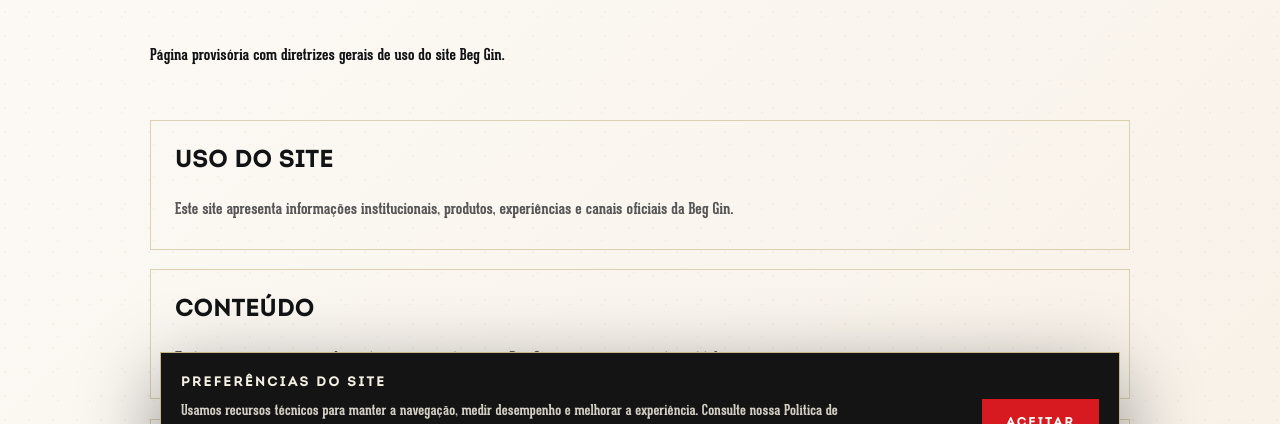
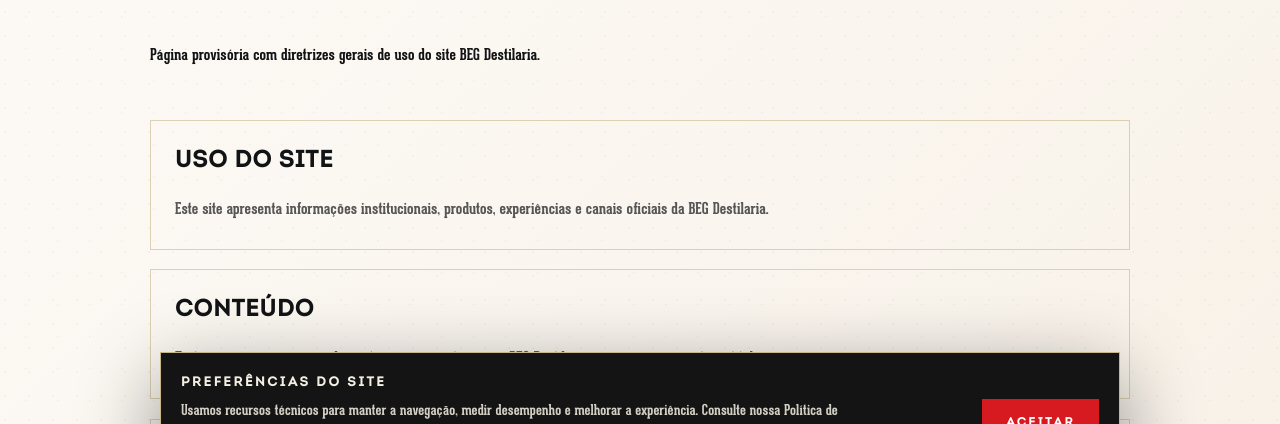
Before and after one commit to Tehkne-Solutions/beggin, a Next.js app: page /termos-de-uso in a window 1280 px wide. Shown: the part 281-705 px from the top of the page. Built offline with nearby package versions, Linux system fonts and the light colour scheme.

Commit message:
fix: update terms page brand naming

```diff
--- a/src/app/termos-de-uso/page.tsx
+++ b/src/app/termos-de-uso/page.tsx
@@ -4,13 +4,13 @@
 import { Footer } from '@/components/layout/Footer';
 
 export const metadata: Metadata = {
-  title: 'Termos de Uso | Beg Gin',
-  description: 'Termos institucionais de uso do site Beg Gin.',
+  title: 'Termos de Uso | BEG Destilaria',
+  description: 'Termos institucionais de uso do site BEG Destilaria.',
 };
 
 const sections = [
-  ['Uso do site', 'Este site apresenta informações institucionais, produtos, experiências e canais oficiais da Beg Gin.'],
-  ['Conteúdo', 'Textos, imagens, marcas e elementos visuais pertencem à Beg Gin ou aos seus respectivos titulares.'],
+  ['Uso do site', 'Este site apresenta informações institucionais, produtos, experiências e canais oficiais da BEG Destilaria.'],
+  ['Conteúdo', 'Textos, imagens, marcas e elementos visuais pertencem à BEG Destilaria ou aos seus respectivos titulares.'],
   ['Informações comerciais', 'Valores, disponibilidade e condições comerciais podem ser ajustados pelos canais oficiais da marca.'],
   ['Contato', 'Dúvidas sobre o uso do site podem ser enviadas pela página de contato.'],
 ] as const;
@@ -25,7 +25,7 @@
           <div className="mt-5 h-px w-20 bg-beggin-gold/70" />
           <h1 className="mt-8 font-serifDisplay text-[clamp(3.2rem,5.6vw,6.4rem)] font-semibold uppercase leading-[0.86] tracking-[-0.05em]">Termos de Uso</h1>
           <p className="mt-8 max-w-[760px] text-[1rem] leading-[1.85] text-beggin-ink/72">
-            Página provisória com diretrizes gerais de uso do site Beg Gin.
+            Página provisória com diretrizes gerais de uso do site BEG Destilaria.
           </p>
           <div className="mt-12 grid gap-5">
             {sections.map(([title, text]) => (
```
